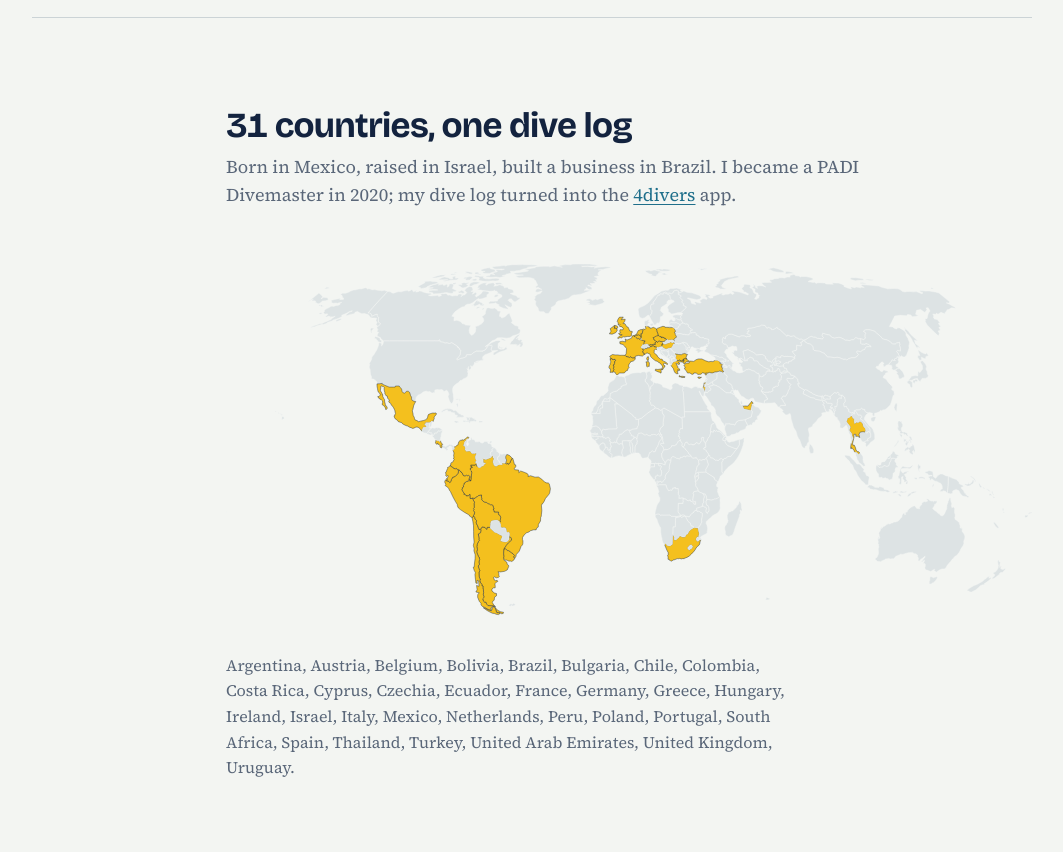
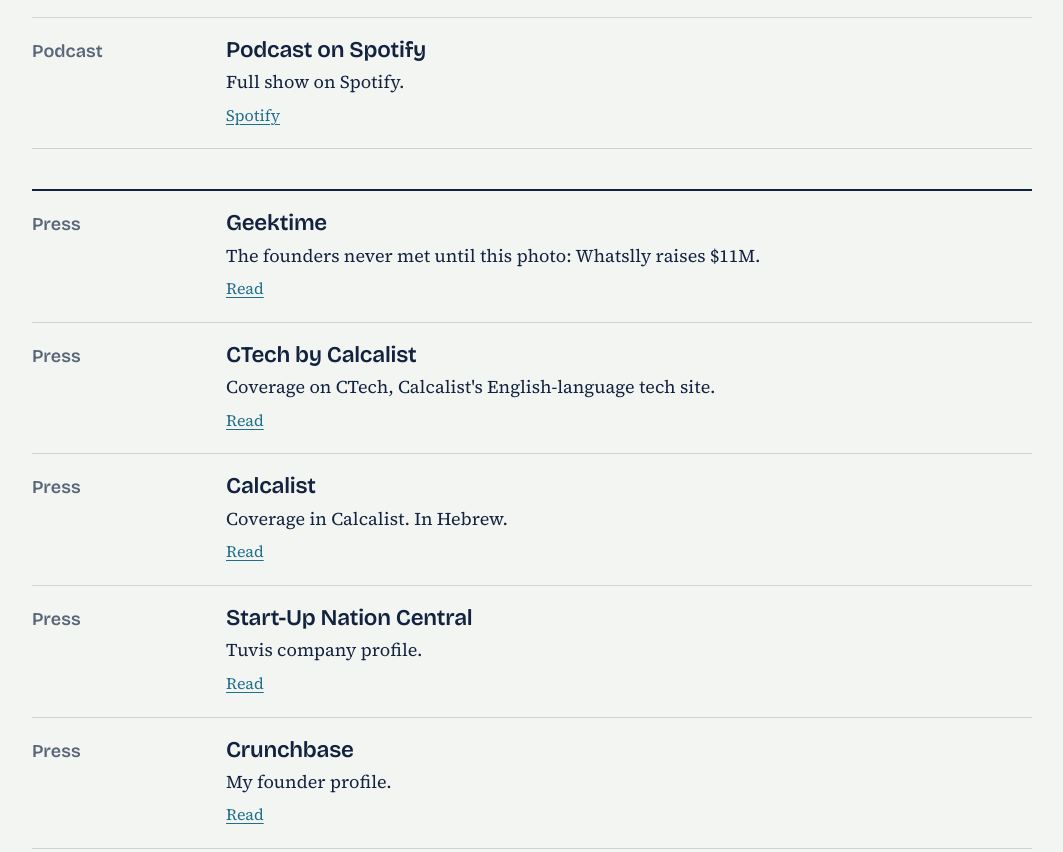
Before and after one commit to yanirclsr/ycalisar, an Astro site: page / in a window 1280 px wide. Shown: the part 8687-9539 px from the top of the page, without its empty margins (108-1171 px from the left). Built offline with nearby package versions, Linux system fonts and the light colour scheme; Astro itself is replaced by a stand-in of ours.

Commit message:
Add press links, Spotify show, Crunchbase profile
Co-Authored-By: Claude Opus 5.5 <noreply@anthropic.com>
Claude-Session: https://claude.ai/code/session_01KwegfUyQ1soWPSJb4cpzCe

```diff
--- a/src/components/Footer.astro
+++ b/src/components/Footer.astro
@@ -16,6 +16,7 @@ import { links } from '../data/links';
 				<li><a href={links.linkedin} target="_blank" rel="noopener">LinkedIn</a></li>
 				<li><a href={links.appleDeveloper} target="_blank" rel="noopener">My apps on the App Store</a></li>
 				<li><a href={links.github} target="_blank" rel="noopener">GitHub</a></li>
+				<li><a href={links.crunchbase} target="_blank" rel="noopener">Crunchbase</a></li>
 				<li><a href={links.slideshare} target="_blank" rel="noopener">Slides from past talks</a></li>
 			</ul>
 			<p class="copy">© {new Date().getFullYear()} Yanir Calisar</p>
--- a/src/components/Media.astro
+++ b/src/components/Media.astro
@@ -41,6 +41,21 @@ const podcasts = [
 		link: links.reichmanEntrepreneurshipPost,
 		linkLabel: 'Course post',
 	},
+	{
+		when: 'Podcast',
+		title: 'Podcast on Spotify',
+		text: 'Full show on Spotify.',
+		link: links.spotifyShow,
+		linkLabel: 'Spotify',
+	},
+];
+
+const press = [
+	{ title: 'Geektime', text: 'The founders never met until this photo: Whatslly raises $11M.', link: links.geektimeSeed },
+	{ title: 'CTech by Calcalist', text: 'Coverage on CTech, Calcalist\'s English-language tech site.', link: links.ctechArticle },
+	{ title: 'Calcalist', text: 'Coverage in Calcalist. In Hebrew.', link: links.calcalistArticle },
+	{ title: 'Start-Up Nation Central', text: 'Tuvis company profile.', link: links.startupNationTuvis },
+	{ title: 'Crunchbase', text: 'My founder profile.', link: links.crunchbase },
 ];
 ---
 
@@ -84,6 +99,18 @@ const podcasts = [
 				</li>
 			))}
 		</ul>
+		<ul class="ledger list">
+			{press.map((p) => (
+				<li>
+					<span class="when">Press</span>
+					<div>
+						<h3>{p.title}</h3>
+						<p>{p.text}</p>
+						<p class="meta"><a href={p.link} target="_blank" rel="noopener">Read</a></p>
+					</div>
+				</li>
+			))}
+		</ul>
 	</div>
 </section>
 
--- a/src/data/links.ts
+++ b/src/data/links.ts
@@ -27,4 +27,10 @@ export const links = {
 	reichmanInstagram: 'https://www.instagram.com/p/DTLCmjiiBnW/?img_index=2',
 	aiPitchingFrameworkPost:
 		'https://www.linkedin.com/posts/yanirc_%D7%A4%D7%99%D7%A6%D7%99%D7%A0%D7%92-%D7%9C%D7%9E%D7%A9%D7%A7%D7%99%D7%A2%D7%99%D7%9D-%D7%91-2026-%D7%A9%D7%9C%D7%95%D7%A9-%D7%94%D7%A9%D7%90%D7%9C%D7%95%D7%AA-%D7%A9%D7%9B%D7%9C-activity-7473331776631767040-8fX-',
+	crunchbase: 'https://www.crunchbase.com/person/yanir-calisar',
+	startupNationTuvis: 'https://finder.startupnationcentral.org/company_page/tuvis',
+	spotifyShow: 'https://open.spotify.com/show/0QSZy55tvb0ujclgqhiOJt',
+	ctechArticle: 'https://www.calcalistech.com/ctechnews/article/by11sc0kfc',
+	calcalistArticle: 'https://www.calcalist.co.il/calcalistech/article/hkvstn9ec',
+	geektimeSeed: 'https://www.geektime.co.il/founders-never-met-until-this-photo-whatslly-raises-11-m/',
 };
```
